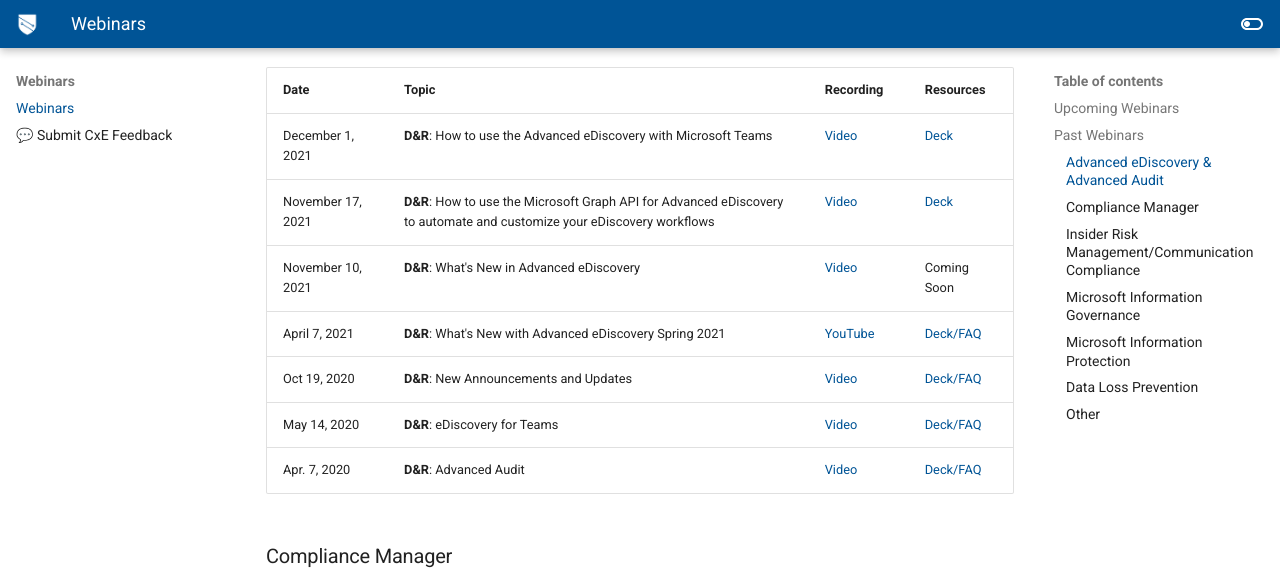
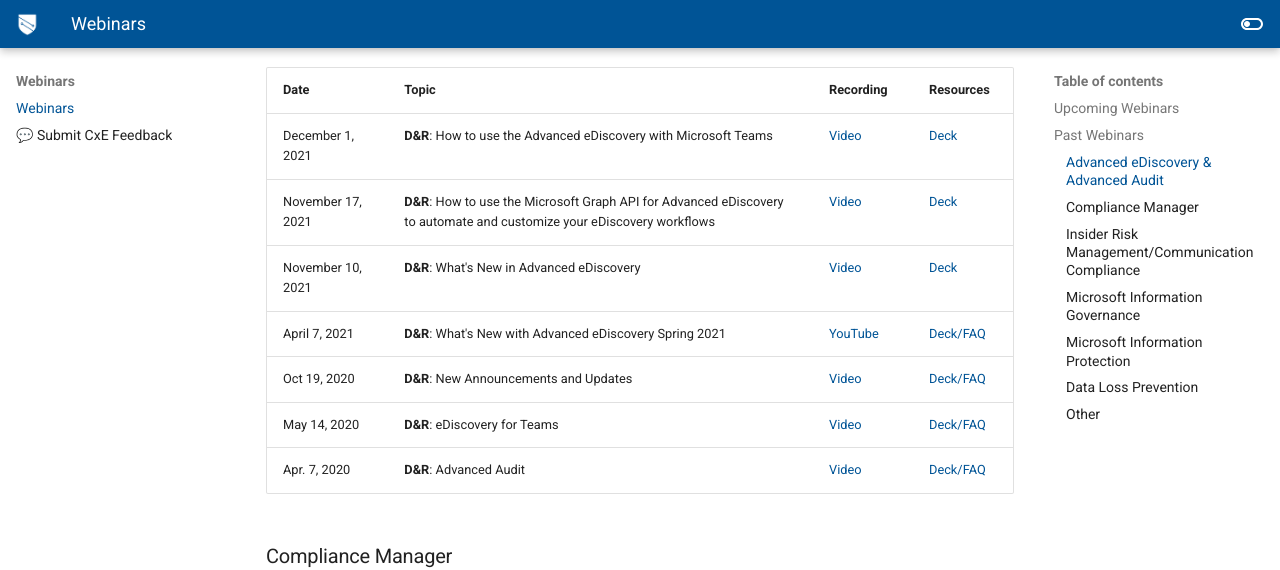
Before and after one commit to microsoft/ComplianceCxE, an MkDocs documentation site: the page built from docs/webinars.md, in a window 1280 px wide and 900 px high, scrolled down 1166 px. Shown: the top 570 px of the window. Built offline with MkDocs 1.6.1 and Material for MkDocs 9.7.7, drawn with Linux system fonts in a browser that asks for light colours; comment, search, counter and statistics services are not loaded.

Commit message:
Update webinars.md

```diff
--- a/docs/webinars.md
+++ b/docs/webinars.md
@@ -31,7 +31,7 @@
 |---|---|---|---|
 |December 1, 2021|**D&R**: How to use the Advanced eDiscovery with Microsoft Teams |[Video](https://mipc.eventbuilder.com/event/51037)|[Deck](../resources/files/How to use Advanced eDiscovery with Microsoft Teams.pdf)|
 |November 17, 2021|**D&R**: How to use the Microsoft Graph API for Advanced eDiscovery to automate and customize your eDiscovery workflows |[Video](https://mipc.eventbuilder.com/event/51036)|[Deck](../resources/files/Graph API for AeD.pdf)|
-|November 10, 2021|**D&R**: What's New in Advanced eDiscovery |[Video](https://mipc.eventbuilder.com/event/51035)|Coming Soon|
+|November 10, 2021|**D&R**: What's New in Advanced eDiscovery |[Video](https://mipc.eventbuilder.com/event/51035)|[Deck](../resources/files/What's New with AeD.pdf)|
 |April 7, 2021|**D&R**: What's New with Advanced eDiscovery Spring 2021|[YouTube](https://www.youtube.com/watch?v=d1v059DVKK0)|[Deck/FAQ](https://techcommunity.microsoft.com/t5/security-compliance-identity/what-s-new-with-advanced-ediscovery-spring-2021/ba-p/2299661)|
 |Oct 19, 2020|**D&R**: New Announcements and Updates|[Video](https://m365x314771.sharepoint.com/:v:/s/MIPComplianceResources/ETohU0SaOAtHnVUrR8CpDSkBwVazaimmg6KdA0yQqKIZjQ)|[Deck/FAQ](https://techcommunity.microsoft.com/t5/microsoft-security-and/microsoft-discover-amp-respond-webinar-new-announcements-amp/ba-p/1858454)|
 |May 14, 2020|**D&R**: eDiscovery for Teams|[Video](https://m365x314771.sharepoint.com/:v:/s/MIPComplianceResources/EVv9MnkN8r5NsW9zdo-Yk5wBeSDMSvW3wgnTyEJ98q-y5A)|[Deck/FAQ](https://aka.ms/MIPC/Blog-AEDWebinar)|
```
